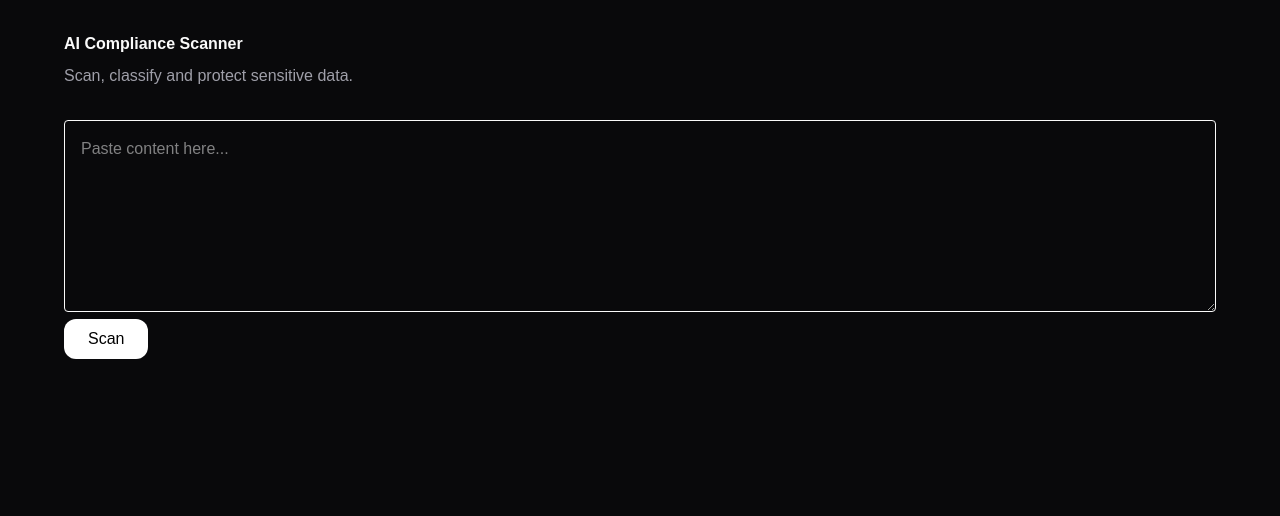
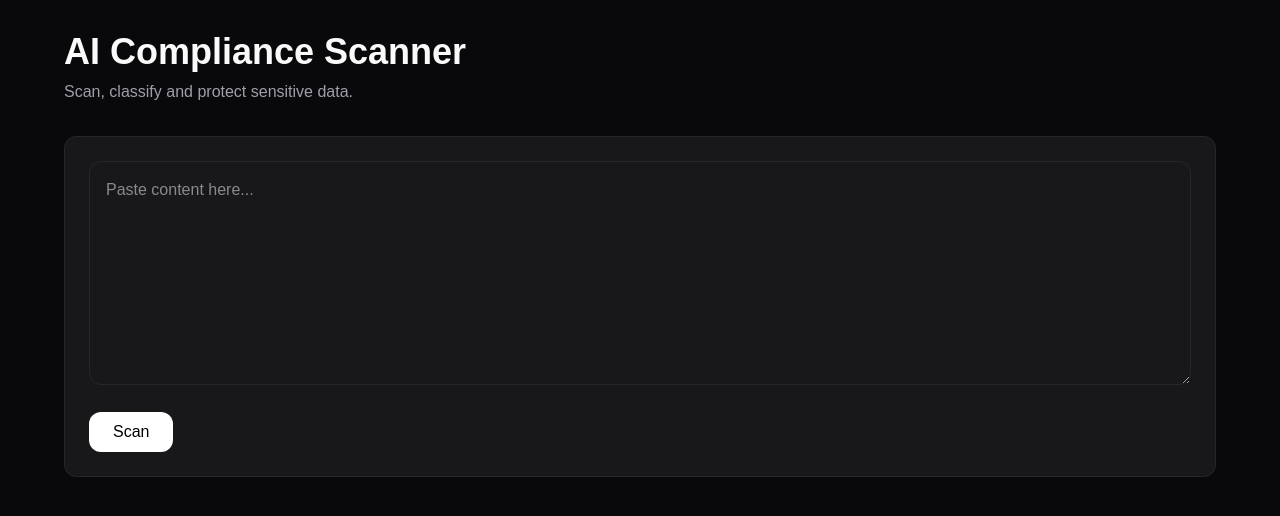
Before and after one commit to gabrielslucio/ai-compliance, a Next.js app in the folder frontend/: page / in a window 1280 px wide. Shown: the top 516 px of the page. Built offline with nearby package versions, Linux system fonts and the light colour scheme.

Commit message:
build frontend dashboard architecture

```diff
--- a/frontend/app/page.tsx
+++ b/frontend/app/page.tsx
@@ -1,15 +1,25 @@
 "use client";
 
+// UI Components
 import {PageHeader} from "../components/ui/PageHeader";
 import {PageContainer} from "../components/ui/PageContainer";
-import {Button} from "../components/ui/Button";
+
+// Scanner Components
 import {FindingsTable} from "../components/scanner/FindingsTable";
 import {MaskedContentCard} from "../components/scanner/MaskedContentCard";
 import {CategoryBadges} from "../components/scanner/CategoryBadges";
 import {RiskScoreCard} from "../components/scanner/RiskScoreCard";
 import {DecisionCard} from "../components/scanner/DecisionCard";
+import {ScannerInputCard} from "../components/scanner/ScannerInputCard";
+import {ScanResults} from "../components/scanner/ScanResults";
+
+// Scanner Services
 import {scanContent} from "../services/scanner.service";
+
+// Scanner Types
 import {ScanResult} from "../types/scan-result";
+
+// React Hooks
 import {useState} from "react";
 
 export default function Home() {
@@ -28,38 +38,9 @@ export default function Home() {
   return (
     <PageContainer>
       <PageHeader title="AI Compliance Scanner" description="Scan, classify and protect sensitive data." />
-
-      <textarea
-        className="h-48 w-full rounded border p-4"
-        placeholder="Paste content here..."
-        value={content}
-        onChange={(e) => setContent(e.target.value)}
-      />
-      <Button
-        onClick={handleScan}
-      >
-        Scan
-      </Button>
+      <ScannerInputCard content={content} onChange={(e) => setContent(e.target.value)} onScan={handleScan} />
     {result && (
-      <div className="mt-6 grid gap-4 md:grid-cols-2">
-        <DecisionCard decision={result.decision} />
-        <RiskScoreCard score={result.risk_score} />
-      </div>
-    )}
-    {result && (
-      <div className="mt-4">
-        <CategoryBadges categories={result.categories} />
-      </div>
-    )}
-    {result && (
-      <div className="mt-4">
-        <MaskedContentCard content={result.masked_content} />
-      </div>
-    )}
-    {result && (
-      <div className="my-4">
-        <FindingsTable findings={result.findings} />
-      </div>
+      <ScanResults result={result} />
     )}
     </PageContainer>
   )
--- /dev/null
+++ b/frontend/components/scanner/ScanResults.tsx
@@ -0,0 +1,27 @@
+import { ScanResult } from "../../types/scan-result";
+
+import { DecisionCard } from "./DecisionCard";
+import { RiskScoreCard } from "./RiskScoreCard";
+import { CategoryBadges } from "./CategoryBadges";
+import { MaskedContentCard } from "./MaskedContentCard";
+import { FindingsTable } from "./FindingsTable";
+
+type ScanResultsProps = {
+    result: ScanResult;
+};
+
+export function ScanResults({
+    result,
+} : ScanResultsProps) {
+    return (
+        <div className="mt-6 space-y-4">
+            <div className="grid gap-4 md:grid-cols-2">
+                <DecisionCard decision={result.decision} />
+                <RiskScoreCard score={result.risk_score} />
+            </div>
+            <CategoryBadges categories={result.categories} />
+            <MaskedContentCard content={result.masked_content} />
+            <FindingsTable findings={result.findings} />
+        </div>
+    );
+}
--- /dev/null
+++ b/frontend/components/scanner/ScannerInputCard.tsx
@@ -0,0 +1,27 @@
+import {Button} from "../ui/Button";
+import {Card} from "../ui/Card";
+import {Textarea} from "../ui/Textarea";
+
+
+type ScannerInputCardProps = {
+    content: string;
+    onChange: (e: React.ChangeEvent<HTMLTextAreaElement>) => void;
+    onScan: () => void;
+};
+
+export function ScannerInputCard({
+    content,
+    onChange,
+    onScan
+}: ScannerInputCardProps) {
+    return (
+        <Card>
+            <div className="space-y-4">
+                <Textarea value={content} placeholder="Paste content here..." onChange={onChange} />
+            </div>
+            <Button onClick={onScan}>
+                Scan
+            </Button>
+        </Card>
+    );
+}
--- a/frontend/components/ui/PageHeader.tsx
+++ b/frontend/components/ui/PageHeader.tsx
@@ -9,7 +9,7 @@ export function PageHeader({
 } : PageHeaderProps) {
     return (
         <header className="mb-8">
-            <h1 className="text-4-xl font-bold">
+            <h1 className="text-4xl font-bold">
                 {title}
             </h1>
             <p className="mt-2 text-zinc-400">
--- /dev/null
+++ b/frontend/components/ui/Textarea.tsx
@@ -0,0 +1,20 @@
+type TextareaProps = {
+    value: string;
+    placeholder?: string;
+    onChange: ( e: React.ChangeEvent<HTMLTextAreaElement>) => void;
+};
+
+export function Textarea({
+  value,
+  placeholder,
+  onChange,
+} : TextareaProps) {
+    return (
+        <textarea
+            value={value}
+            placeholder={placeholder}
+            onChange={onChange}
+            className="h-56 mb-5 w-full rounded-xl border border-zinc-800 bg-zinc-900 p-4 outline-none"
+        />
+    );
+}
```
